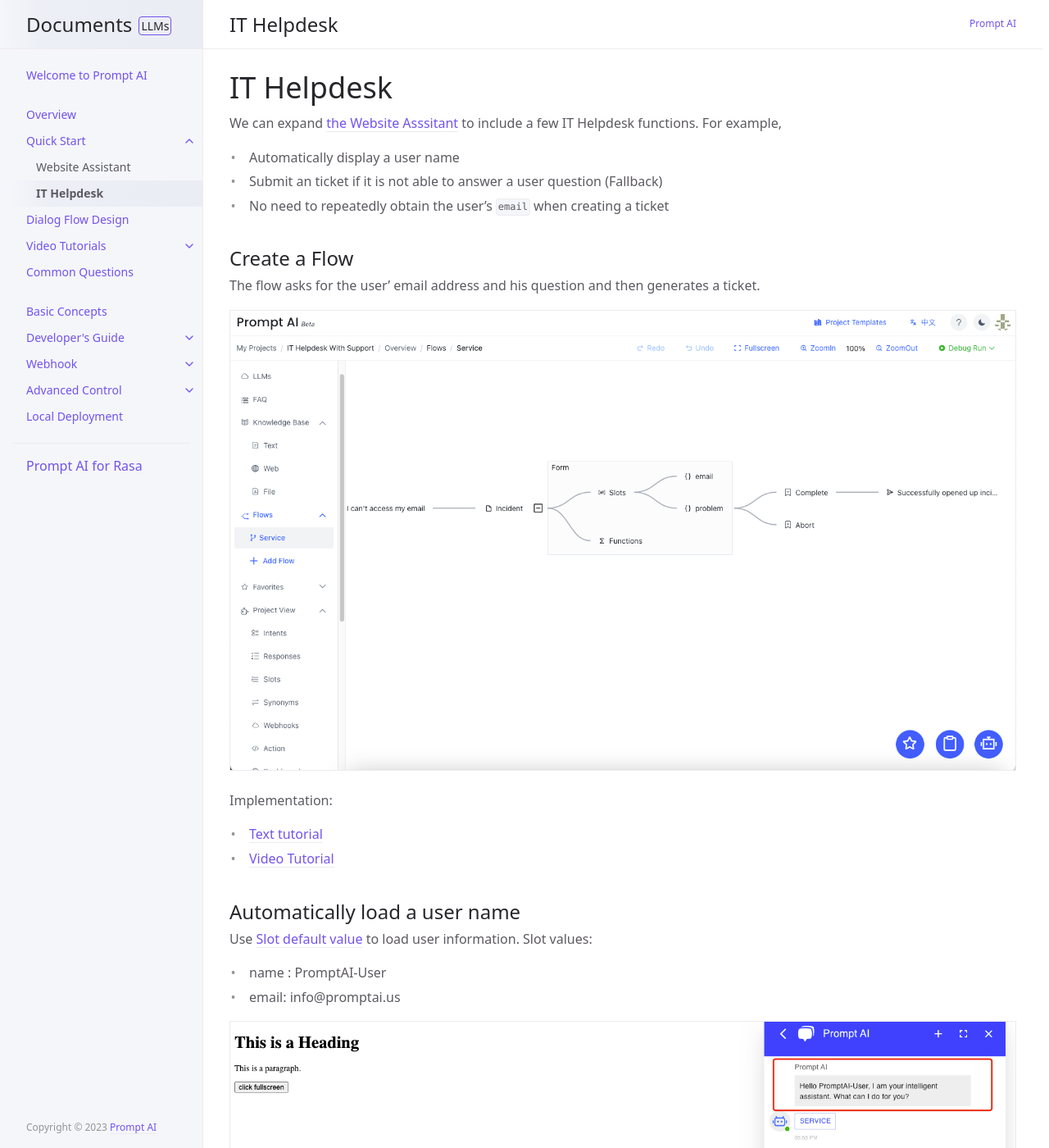
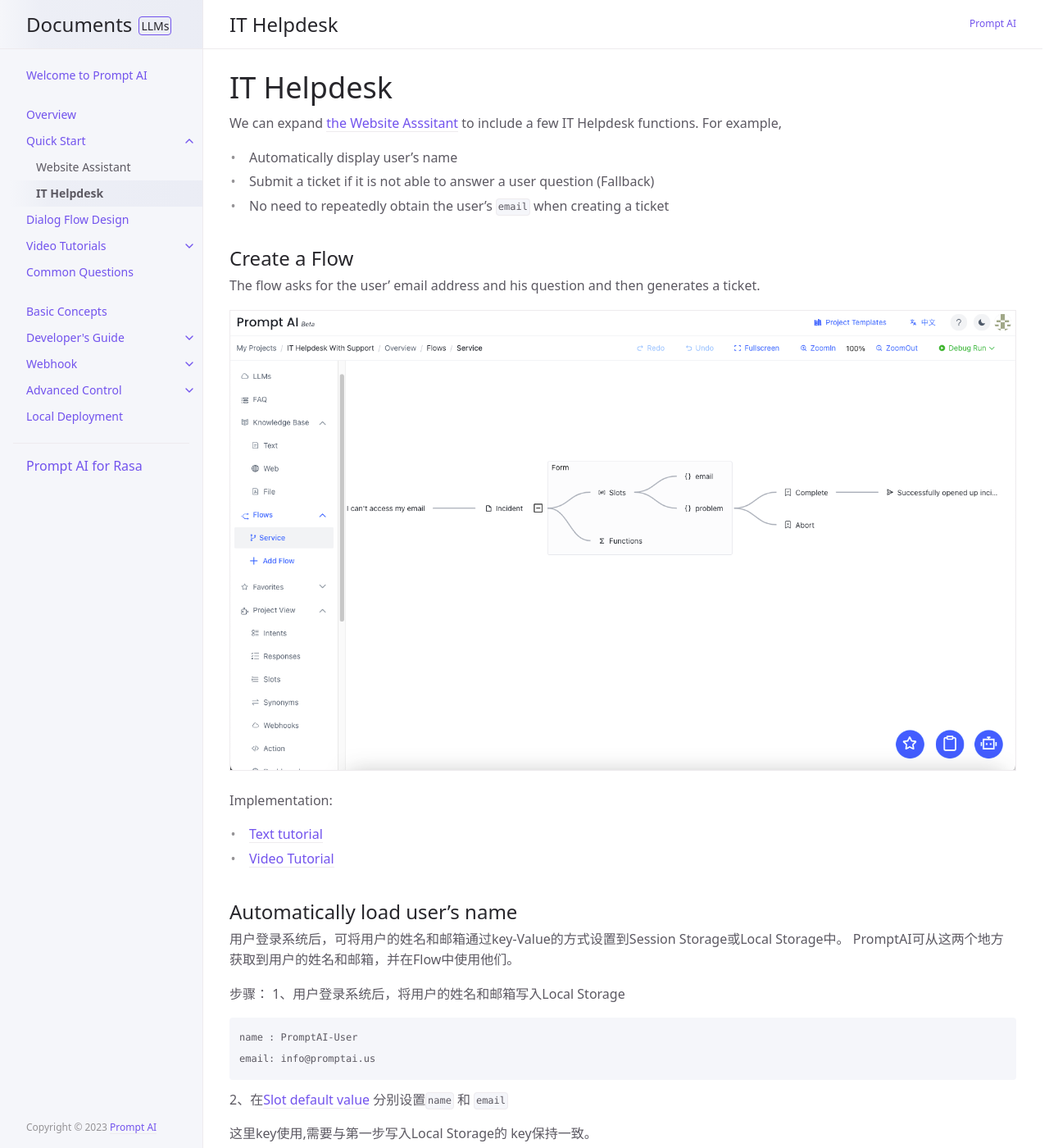
Before and after one commit to ws-cd/ws-cd.github.io, a Jekyll site: the page built from docs/quick_start/flow.md, in a window 1280 px wide and 1400 px high. Shown: the whole window at 82% size. Built offline with Jekyll 4.4.1, drawn with Linux system fonts in a browser that asks for light colours.

Commit message:
1、update quick start

````diff
--- a/docs/quick_start/flow.md
+++ b/docs/quick_start/flow.md
@@ -6,8 +6,8 @@ nav_order: 2
 ---
 # IT Helpdesk
 We can expand [the Website Asssitant](/docs/quick_start/knowledge_base/) to include a few IT Helpdesk functions.  For example,
-- Automatically display a user name
-- Submit an ticket if it is not able to answer a user question (Fallback)
+- Automatically display user's name
+- Submit a ticket if it is not able to answer a user question (Fallback)
 - No need to repeatedly obtain the user's `email` when creating a ticket
 
 ## Create a Flow
@@ -19,7 +19,29 @@ Implementation:
 - [Text tutorial](/docs/tutorial/form/)
 - [Video Tutorial](/docs/example/form/)
 
-## Automatically load a user name
+## Automatically load user's name
+用户登录系统后，可将用户的姓名和邮箱通过key-Value的方式设置到Session Storage或Local Storage中。
+PromptAI可从这两个地方获取到用户的姓名和邮箱，并在Flow中使用他们。
+
+步骤：
+1、用户登录系统后，将用户的姓名和邮箱写入Local Storage
+```text
+name : PromptAI-User
+email: info@promptai.us
+```
+
+2、在[Slot default value](/docs/tutorial/slot_config/#default-value) 分别设置`name` 和 `email`
+
+这里key使用,需要与第一步写入Local Storage的 key保持一致。
+
+<table>
+  <tr>
+    <td><img src="/assets/images/quick_start/flow/flow-09.png" alt=""></td>
+    <td><img src="/assets/images/quick_start/flow/flow-10.png" alt=""></td>
+  </tr>
+</table>
+
+
 Use [Slot default value](/docs/tutorial/slot_config/#default-value) to load user information.
 Slot values:
 - name : PromptAI-User
````
Also changed, not shown: assets/images/quick_start/flow/flow-09.png (added), assets/images/quick_start/flow/flow-10.png (added).
